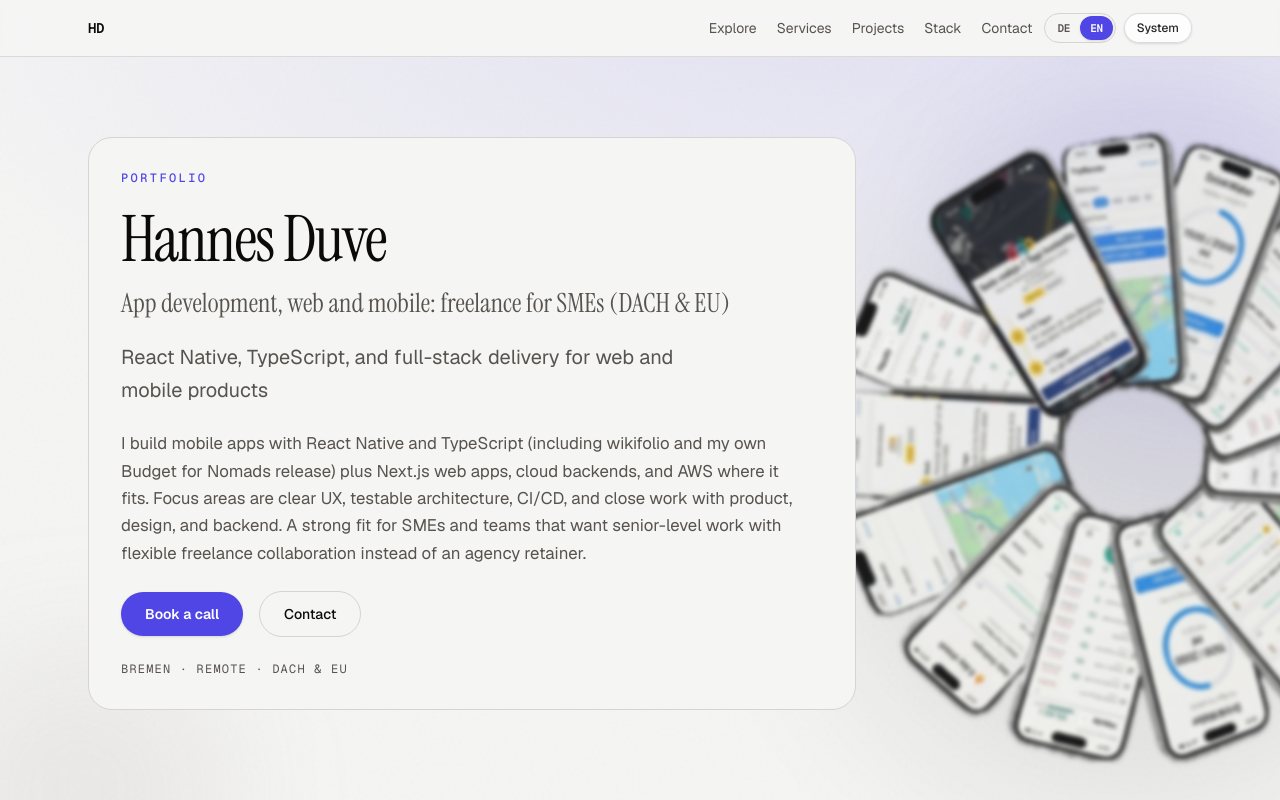
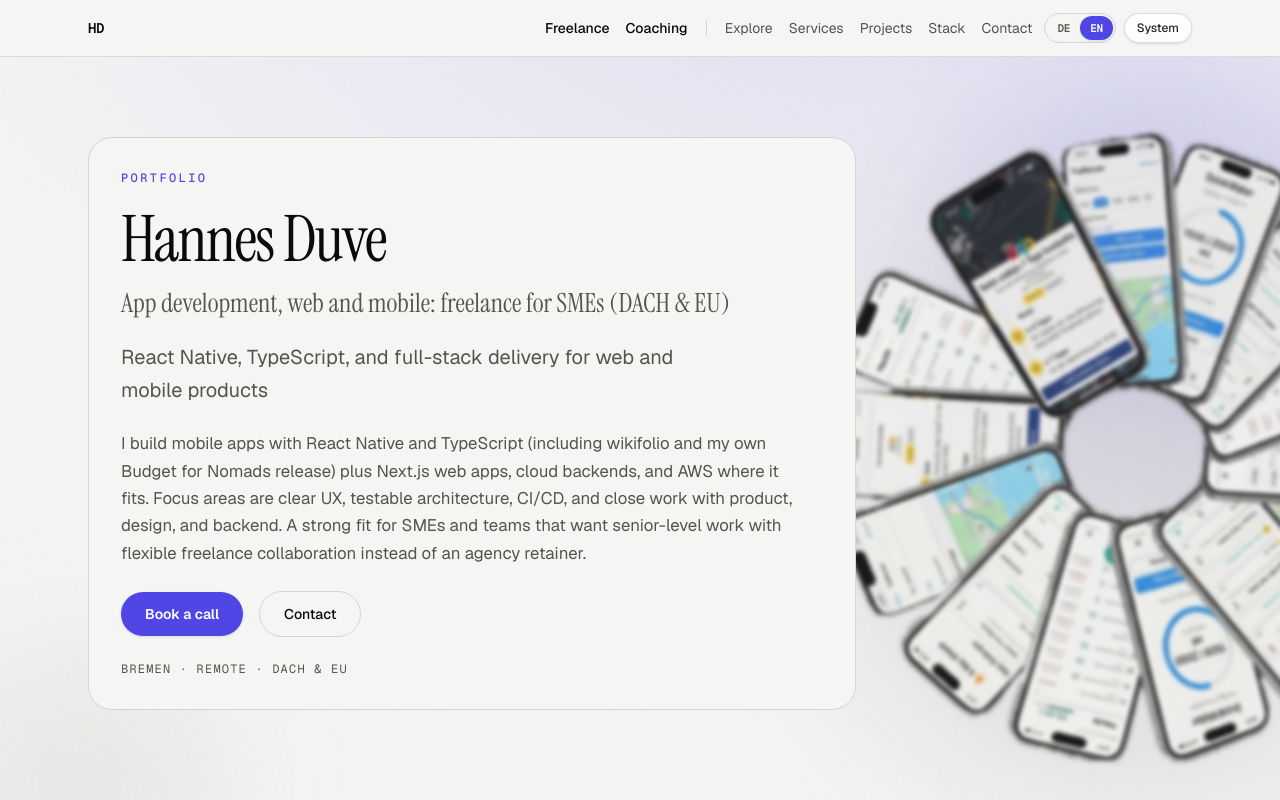
Before and after one commit to HaDuve/Portfolio, a Next.js app in the folder frontend/: page /en in a window 1280 px wide. Shown: the top 800 px of the page. Built offline with nearby package versions, Linux system fonts and the light colour scheme.

Commit message:
feat(header): add hub service links beside section bookmarks
Expose hubHeaderNavItems from hub tile data so header Freelance/Coaching
links stay in sync with Hub Block paths and labels (closes #10).

```diff
--- a/frontend/src/components/Header.tsx
+++ b/frontend/src/components/Header.tsx
@@ -4,6 +4,7 @@ import Link from "next/link";
 import { useEffect, useState } from "react";
 import { ThemeToggle } from "./ThemeToggle";
 import { LocaleSwitcher } from "./LocaleSwitcher";
+import { hubHeaderNavItems } from "@/lib/homeHub";
 import { HOME_NAV_SECTIONS } from "@/lib/homeSections";
 import type { Locale } from "@/lib/i18n";
 import { localePath } from "@/lib/i18n";
@@ -32,6 +33,13 @@ export function Header({ locale }: Props) {
   }, []);
 
   const navLabel = locale === "en" ? "Main navigation" : "Hauptnavigation";
+  const serviceLinks = hubHeaderNavItems(locale);
+  const serviceLinkClass =
+    "shrink-0 text-sm font-medium text-foreground transition hover:text-accent focus-visible:rounded-sm focus-visible:outline focus-visible:outline-2 focus-visible:outline-offset-2 focus-visible:outline-accent";
+  const sectionLinkClass = (isActive: boolean) =>
+    isActive
+      ? "shrink-0 text-sm font-normal text-foreground/75 transition"
+      : "shrink-0 text-sm font-normal text-muted transition hover:text-foreground/75";
 
   return (
     <header className="sticky top-0 z-50 border-b border-border/80 bg-background/75 backdrop-blur-md">
@@ -43,18 +51,23 @@ export function Header({ locale }: Props) {
           HD
         </Link>
         <nav
-          className="mr-2 flex flex-1 items-center justify-end gap-3 overflow-x-auto px-1 sm:gap-5"
+          className="mr-2 flex flex-1 items-center justify-end gap-3 overflow-x-auto px-1 sm:gap-4"
           aria-label={navLabel}
         >
+          {serviceLinks.map((item) => (
+            <Link key={item.href} href={item.href} className={serviceLinkClass}>
+              {item.label}
+            </Link>
+          ))}
+          <span
+            className="mx-0.5 hidden h-4 w-px shrink-0 bg-border sm:block"
+            aria-hidden
+          />
           {HOME_NAV_SECTIONS.slice(1).map((item) => (
             <a
               key={item.hash}
               href={`${base}#${item.hash}`}
-              className={
-                active === item.id
-                  ? "shrink-0 text-sm font-medium text-foreground transition"
-                  : "shrink-0 text-sm text-muted transition hover:text-foreground"
-              }
+              className={sectionLinkClass(active === item.id)}
             >
               {locale === "en" ? item.labelEn : item.labelDe}
             </a>
--- a/frontend/src/lib/homeHub.ts
+++ b/frontend/src/lib/homeHub.ts
@@ -8,6 +8,8 @@ export type HubTile = {
   href: string;
 };
 
+export type HubHeaderNavItem = { label: string; href: string };
+
 export function hubTiles(locale: Locale): [HubTile, HubTile] {
   const copy = homeHubCopy[locale];
   const paths = homeHubPaths(locale);
@@ -16,3 +18,10 @@ export function hubTiles(locale: Locale): [HubTile, HubTile] {
     { ...copy.coaching, href: paths.coaching },
   ];
 }
+
+export function hubHeaderNavItems(locale: Locale): HubHeaderNavItem[] {
+  return hubTiles(locale).map(({ eyebrow, href }) => ({
+    label: eyebrow,
+    href,
+  }));
+}
```
Also changed, not shown: 1 other file (tests, documents, lock files or other folders).
